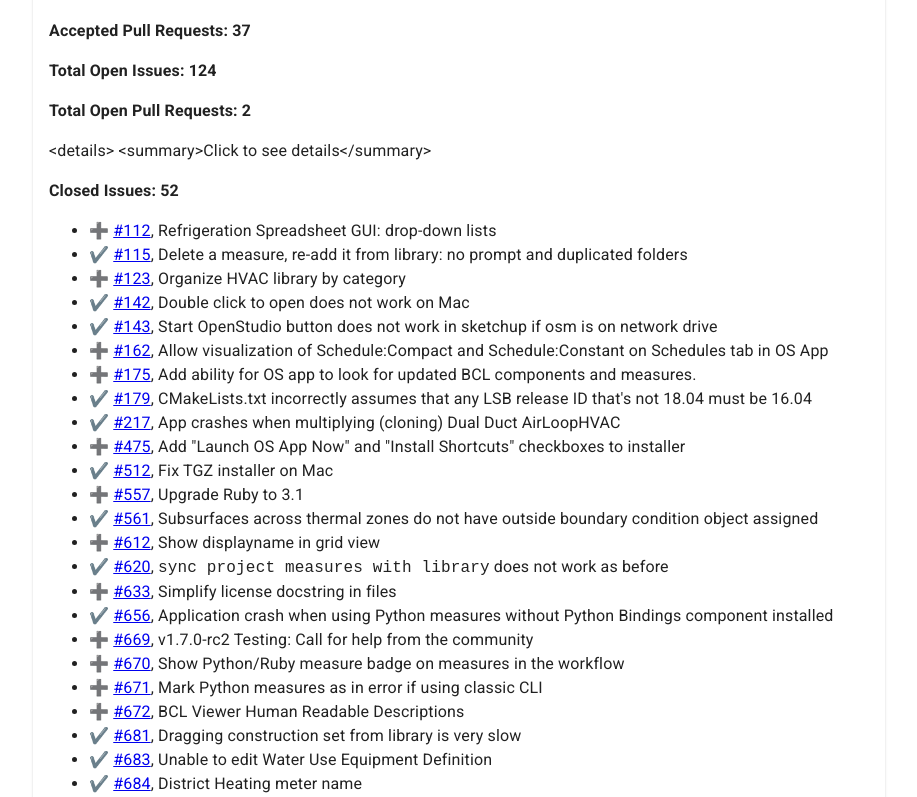
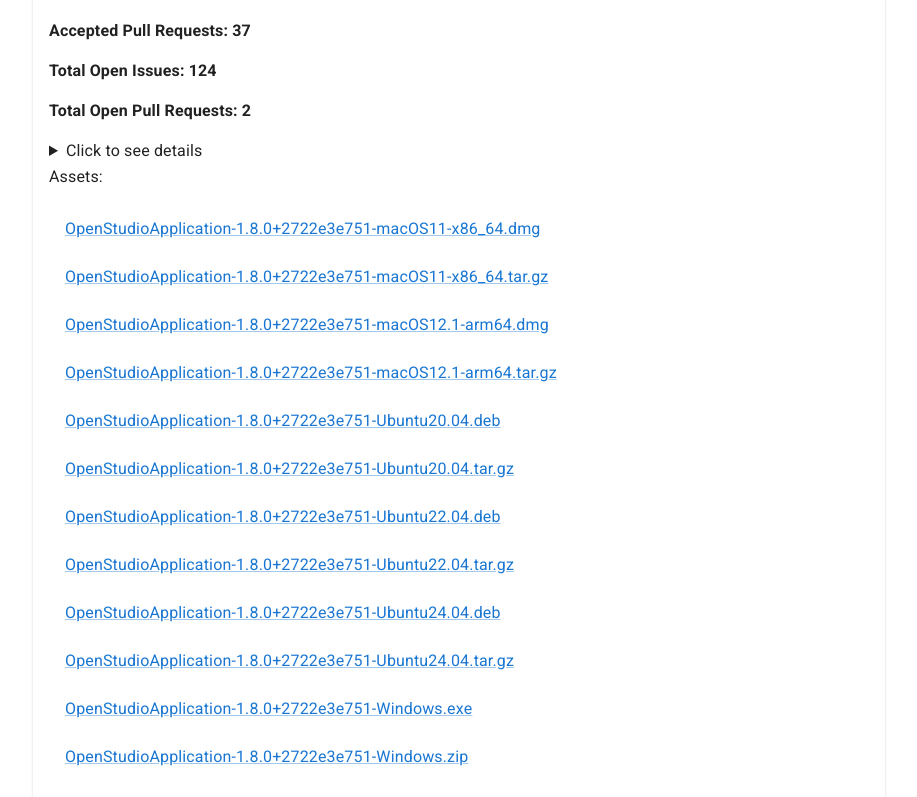
Before and after one commit to openstudiocoalition/openstudiocoalition.github.io, a React app in the folder openstudioreleases/: page /#/app/releases in a window 1280 px wide. Shown: the part 1680-2477 px from the top of the page, without its empty margins (181-1098 px from the left). Built offline with nearby package versions, Linux system fonts and the light colour scheme; no server answers; sample sign-in values are in the browser's storage; a web font is replaced by a local one.

Commit message:
use rehype-raw to get a functional `<details> <summary> </summary></details`

```diff
--- a/openstudioreleases/package.json
+++ b/openstudioreleases/package.json
@@ -21,6 +21,7 @@
     "react-markdown": "^9.0.1",
     "react-router-dom": "^6.26.1",
     "regenerator-runtime": "^0.14.1",
+    "rehype-raw": "^7.0.0",
     "yup": "^1.4.0"
   },
   "devDependencies": {
--- a/openstudioreleases/src/releases/ReleaseInfo.tsx
+++ b/openstudioreleases/src/releases/ReleaseInfo.tsx
@@ -9,6 +9,7 @@
   Typography,
 } from '@mui/material';
 import Markdown from 'react-markdown';
+import rehypeRaw from 'rehype-raw'
 import { firebaseStorage } from '../firebase';
 import { getDownloadURL, getMetadata, ref } from 'firebase/storage';
 import { enqueueSnackbar } from 'notistack';
@@ -102,7 +103,7 @@
         <Typography variant='h5' component='div' gutterBottom>
           {release.name}
         </Typography>
-        <Markdown>{release.body}</Markdown>
+        <Markdown rehypePlugins={[rehypeRaw]}>{release.body}</Markdown>
         <Typography variant='subtitle1' gutterBottom>
           Assets:
         </Typography>
```
